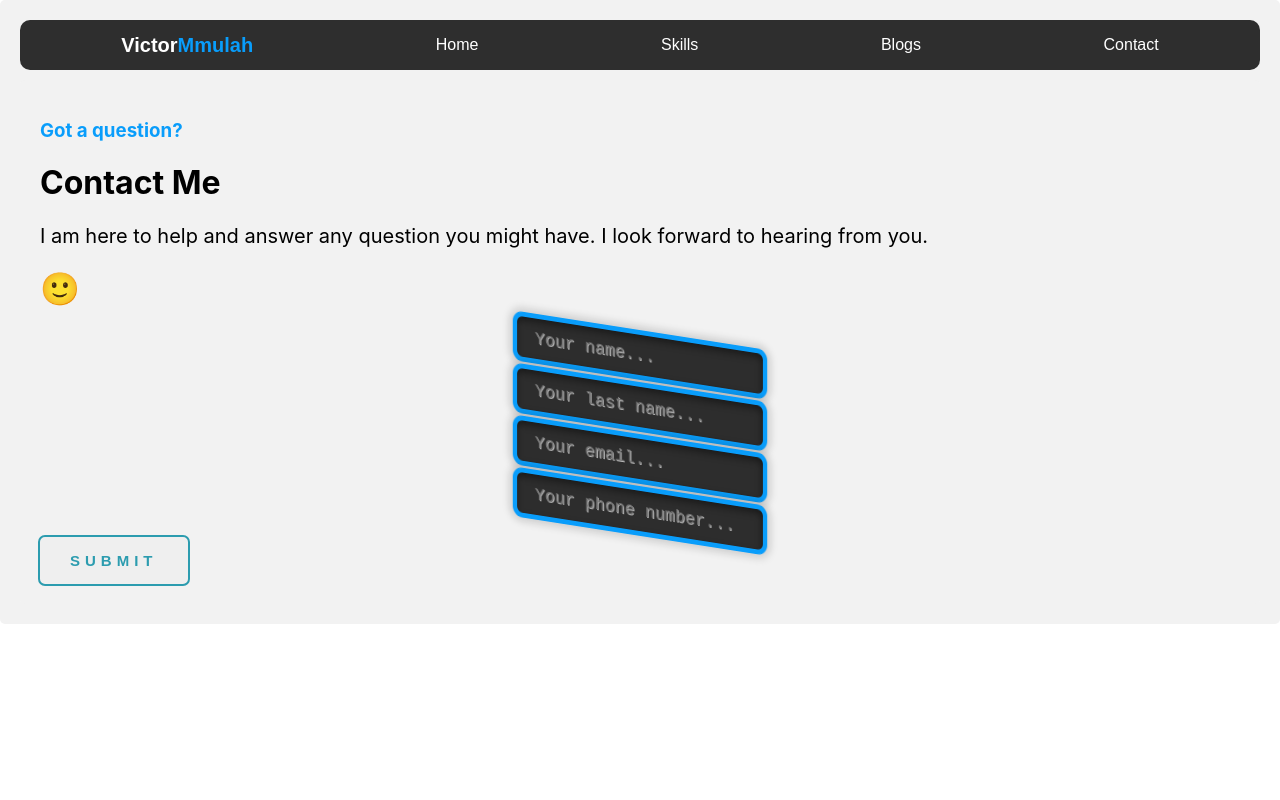
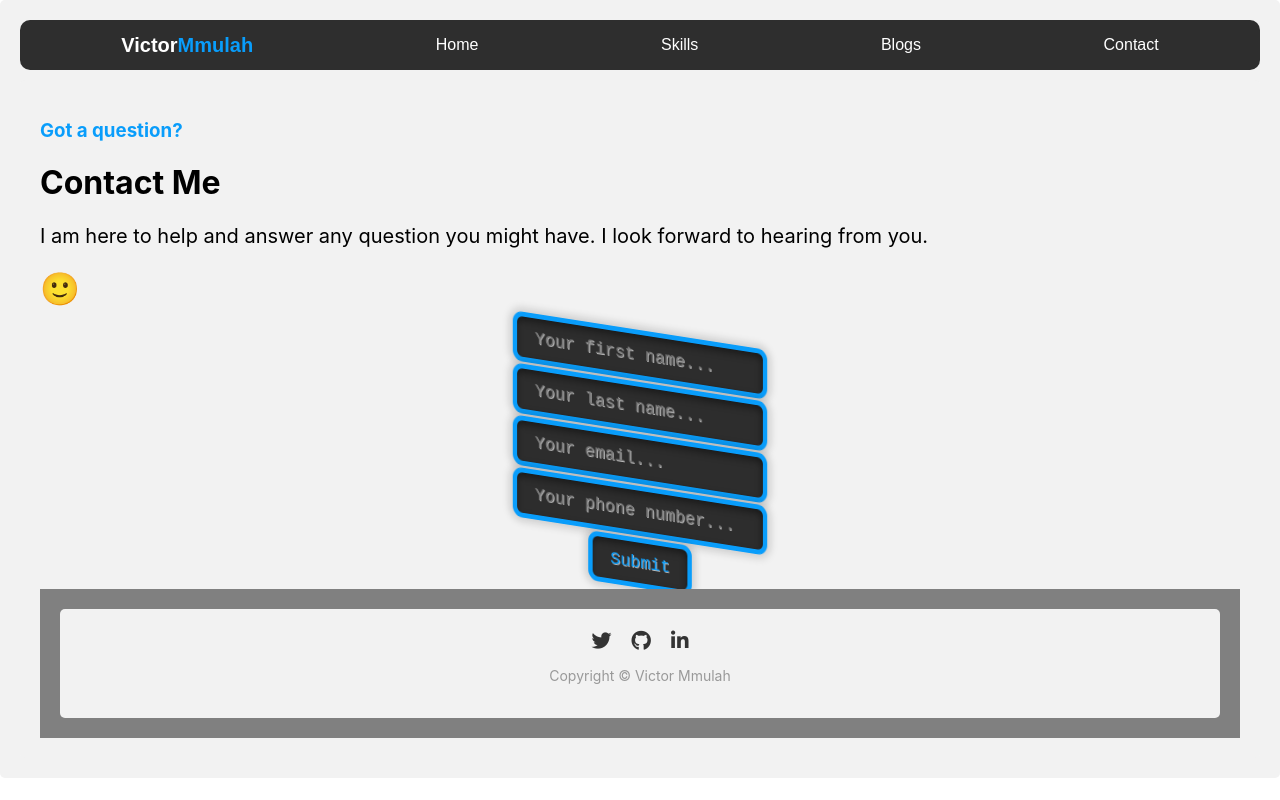
Before and after one commit to mmulahvictor/myPortfolio, a React (Create React App) app: page /contact in a window 1280 px wide. Built offline with nearby package versions, Linux system fonts and the light colour scheme.

Commit message:
add footer, blog file, update skills and styling

```diff
--- a/public/index.html
+++ b/public/index.html
@@ -9,6 +9,8 @@
       name="description"
       content="Web site created using create-react-app"
     />
+    <link rel="stylesheet" href="https://cdnjs.cloudflare.com/ajax/libs/font-awesome/5.14.0/css/all.min.css">
+
     <link rel="apple-touch-icon" href="%PUBLIC_URL%/logo192.png" />
     <link rel="manifest" href="%PUBLIC_URL%/manifest.json" />
 
--- a/src/App.js
+++ b/src/App.js
@@ -4,14 +4,16 @@ import Home from './components/home/Home';
 import Navbar from './components/navbar/Navbar';
 import Skills from './components/skills/Skills';
 import Contact from './components/contact/Contact';
+import Blogs from './components/blogs/Blogs'
 
 function App () {
   return (
     <>
       <Navbar />
       <Routes>
-        <Route path='/' element={<Home />} />
-        <Route path='/skills' element={<Skills />} />
+        <Route exact path='/' element={<Home />} />
+        <Route path='/skills' element={ <Skills /> } />
+        <Route path='/blogs' element={ <Blogs /> } />
         <Route path='/contact' element={<Contact />} />
       </Routes>
     </>
--- /dev/null
+++ b/src/components/blogs/Blogs.js
@@ -0,0 +1,12 @@
+import React from 'react'
+import Footer from '../footer/Footer'
+
+const Blogs = () => {
+  return (
+      <div>Blogs
+          <Footer />
+    </div>
+  )
+}
+
+export default Blogs
--- a/src/components/contact/Contact.js
+++ b/src/components/contact/Contact.js
@@ -1,4 +1,5 @@
 import React from 'react';
+import Footer from '../footer/Footer';
 import './contact.css';
 
 function Contact () {
@@ -11,15 +12,13 @@ function Contact () {
       </p>
       <h1>&#128578;</h1>
       <form className='container'>
-        <input type="text" name="" id="fname" placeholder='Your name...' />
-        <input type="text" name="" id="lname" placeholder='Your last name...' />
-        <input type="email" name="" id="email" placeholder='Your email...' />
-        <input type="tel" name="" id="phone" placeholder='Your phone number...' />
-        {/* <input type="submit" value="Submit" /> */}
+        <input type="text" name="" id="fname" placeholder='Your first name...' required />
+        <input type="text" name="" id="lname" placeholder='Your last name...' required />
+        <input type="email" name="" id="email" placeholder='Your email...' required />
+        <input type="tel" name="" id="phone" placeholder='Your phone number...' required />
+        <input type="submit" value="Submit" />
       </form>
-      <button class="button">
-        SUbmit
-      </button>
+      <Footer />
     </div>
   );
 }
--- /dev/null
+++ b/src/components/footer/Footer.js
@@ -0,0 +1,19 @@
+import './footer.css'
+
+function Footer () {
+    return (
+        <footer class="footer">
+            <div class="container">
+                <ul class="social-links">
+                    <li><a target="_blank" rel='noreferrer' href="https://twitter.com/mmulahvictor"><i class="fab fa-twitter"></i></a></li>
+                    <li><a target="_blank" rel='noreferrer' href="https://github.com/mmulahvictor"><i class="fab fa-github"></i></a></li>
+                    <li><a target="_blank" rel='noreferrer' href="https://www.linkedin.com/in/victor-mmulah-51666819b/"><i class="fab fa-linkedin-in"></i></a></li>
+                </ul>
+                <p class="text-muted">Copyright &copy; Victor Mmulah</p>
+            </div>
+        </footer>
+
+    );
+}
+
+export default Footer
--- /dev/null
+++ b/src/components/footer/footer.css
@@ -0,0 +1,40 @@
+.social-links {
+    display: flex;
+    justify-content: center;
+    list-style: none;
+    margin: 0;
+    padding: 0;
+}
+
+.social-links li {
+    margin: 0 10px;
+}
+
+.social-links li a {
+    color: #333;
+    font-size: 20px;
+    transition: all 0.3s ease;
+}
+
+.social-links li a:hover {
+    color: #00b5e2;
+}
+
+.footer {
+    background-color: grey;
+    padding: 20px;
+    position: relative;
+    bottom: 0;
+    width: 100%;
+}
+
+.footer .container {
+    display: flex;
+    justify-content: space-between;
+    align-items: center;
+}
+
+.footer .text-muted {
+    color: #999;
+    font-size: 14px;
+}
--- a/src/components/home/Home.js
+++ b/src/components/home/Home.js
@@ -1,4 +1,5 @@
 import React from 'react';
+import Footer from '../footer/Footer';
 import './home.css';
 
 function Home () {
@@ -20,6 +21,7 @@ function Home () {
 
         </div>
       </div>
+      <Footer />
     </div>
   );
 }
--- a/src/components/skills/Skills.js
+++ b/src/components/skills/Skills.js
@@ -1,38 +1,28 @@
 import React from 'react';
-import './skills.css'
+import Footer from '../footer/Footer';
+import './skills.css';
 
 function Skills () {
   return (
     <div>
-      <p>
-        Through out the years I have gained a lot of skills via bootcamps, projects and work environment.
-      </p>
-      <p>
-        These are the skills that I am profecient in:
-      </p>
-      <div className='languages'>
-        <h2>Languages</h2>
-        <ul>
-          <li>JavaScript</li>
-          <li>Ruby</li>
-        </ul>
+      <h1>Projects</h1>
+      <div>
+        <h2>Project 1</h2>
+        <img src="/project1.png" alt="Screenshot of Project 1" />
+        <p>
+          Lorem ipsum dolor sit amet, consectetur adipiscing elit. Nulla
+          elementum dui at dui placerat, at ornare diam finibus.
+        </p>
       </div>
       <div>
-        <h2>Fameworks</h2>
-        <ul>
-          <li>Rails</li>
-          <li>React</li>
-        </ul>
+        <h2>Project 2</h2>
+        <img src="/project2.png" alt="Screenshot of Project 2" />
+        <p>
+          Lorem ipsum dolor sit amet, consectetur adipiscing elit. Nulla
+          elementum dui at dui placerat, at ornare diam finibus.
+        </p>
       </div>
-      <div>
-        <h2>Design</h2>
-        <ul>
-          <li>Figma</li>
-        </ul>
-      </div>
-      <div>
-        <h2>Projects</h2>
-      </div>
+      <Footer />
     </div>
   );
 }
```
Also changed, not shown: src/components/Header.js (added, +44 -0 lines), src/components/blogs/blogs.css (added).
